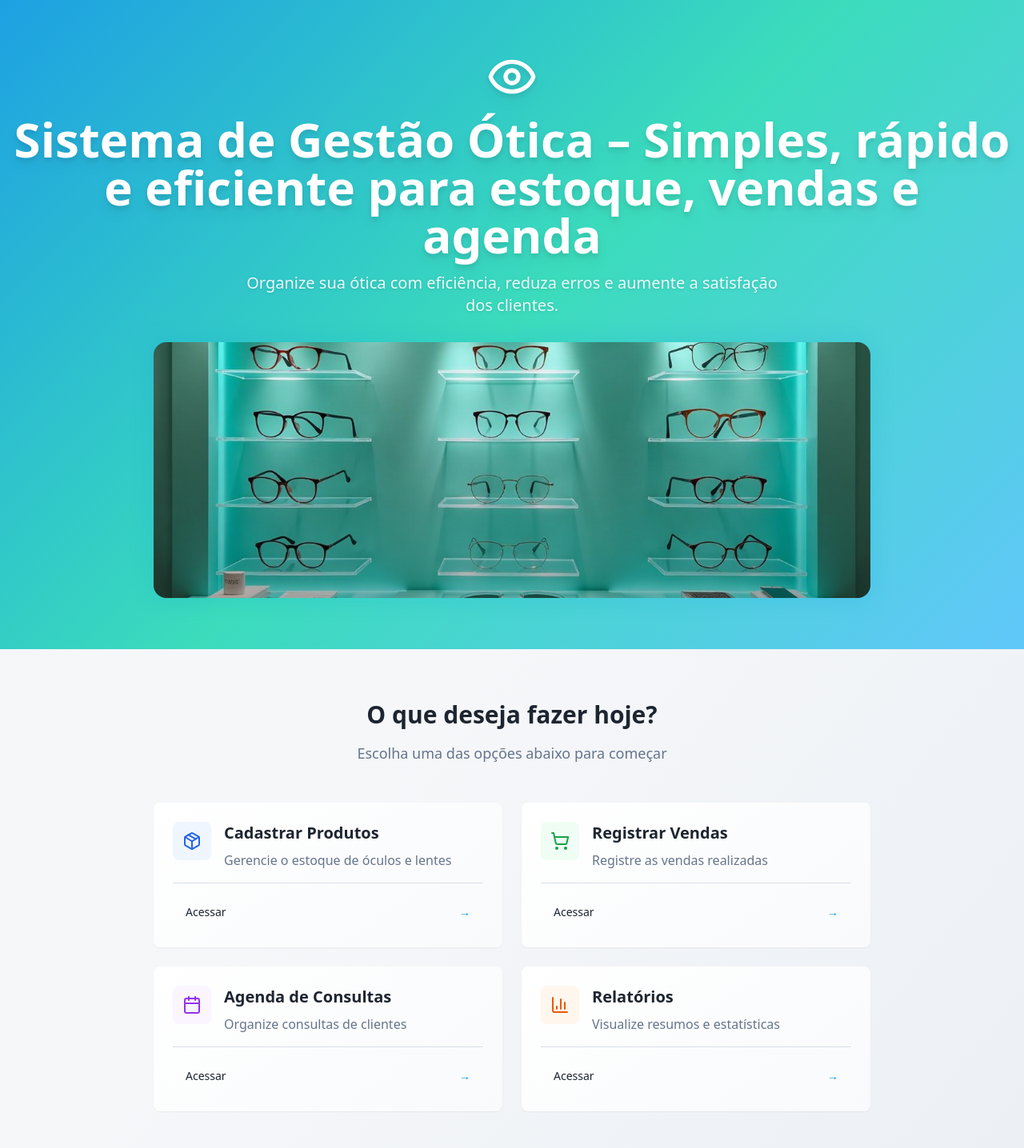
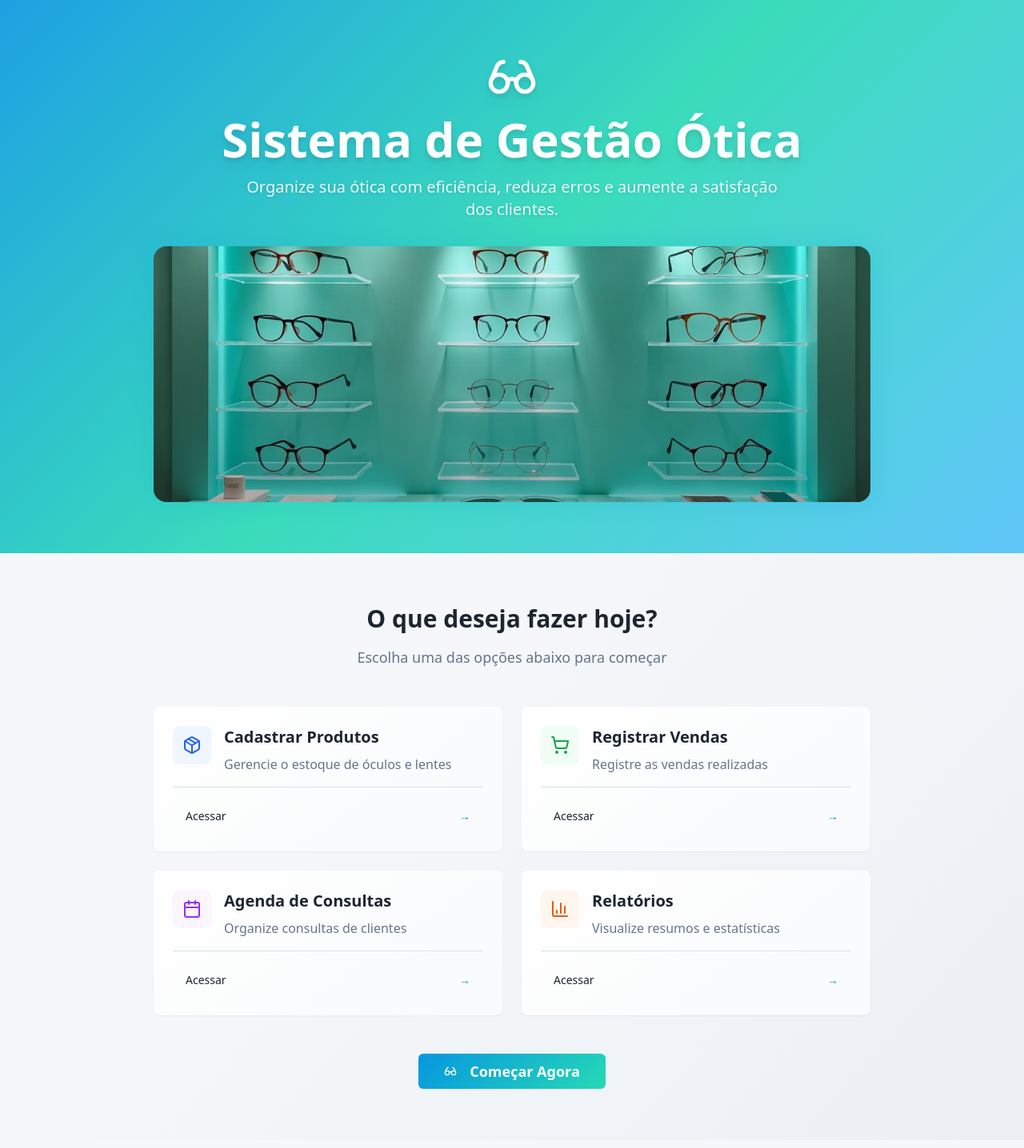
Before and after one commit to vt177/opti-flow-spark, a React (Vite) app: page / in a window 1280 px wide. Shown: the top 1436 px of the page at 80% size. Built offline with nearby package versions, Linux system fonts and the light colour scheme; the HTML template or start-up script is replaced by a standard one.

Commit message:
Update welcome section title

```diff
--- a/src/components/WelcomeSection.tsx
+++ b/src/components/WelcomeSection.tsx
@@ -1,7 +1,7 @@
 import { Button } from '@/components/ui/button';
 import { Card } from '@/components/ui/card';
 import { useApp } from '@/context/AppContext';
-import { Eye, Package, ShoppingCart, Calendar, BarChart3 } from 'lucide-react';
+import { Glasses, Package, ShoppingCart, Calendar, BarChart3 } from 'lucide-react';
 import opticalHero from '@/assets/optical-hero.jpg';
 
 export function WelcomeSection() {
@@ -45,9 +45,9 @@ export function WelcomeSection() {
         <div className="absolute inset-0 bg-gradient-hero opacity-90"></div>
         <div className="relative container mx-auto px-4 py-16 text-center">
           <div className="mb-8">
-            <Eye className="w-16 h-16 mx-auto mb-4 text-primary-foreground drop-shadow-lg" />
+            <Glasses className="w-16 h-16 mx-auto mb-4 text-primary-foreground drop-shadow-lg" />
             <h1 className="text-4xl md:text-6xl font-bold text-primary-foreground mb-4 drop-shadow-lg">
-              Sistema de Gestão Ótica – Simples, rápido e eficiente para estoque, vendas e agenda
+              Sistema de Gestão Ótica
             </h1>
             <p className="text-xl text-primary-foreground/90 max-w-2xl mx-auto drop-shadow">
               Organize sua ótica com eficiência, reduza erros e aumente a satisfação dos clientes.
@@ -117,7 +117,7 @@ export function WelcomeSection() {
             onClick={() => setCurrentSection('products')}
             className="px-8 py-4 text-lg"
           >
-            <Eye className="w-5 h-5 mr-2" />
+            <Glasses className="w-5 h-5 mr-2" />
             Começar Agora
           </Button>
         </div>
```
